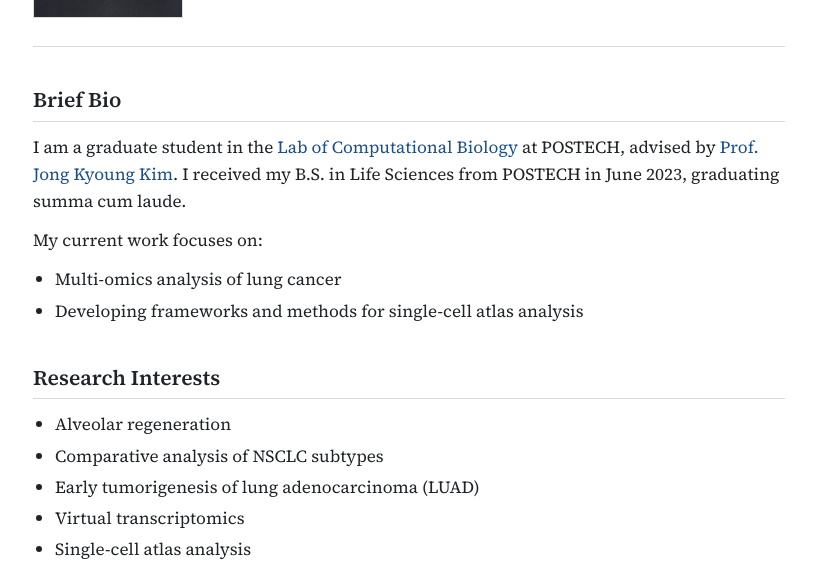
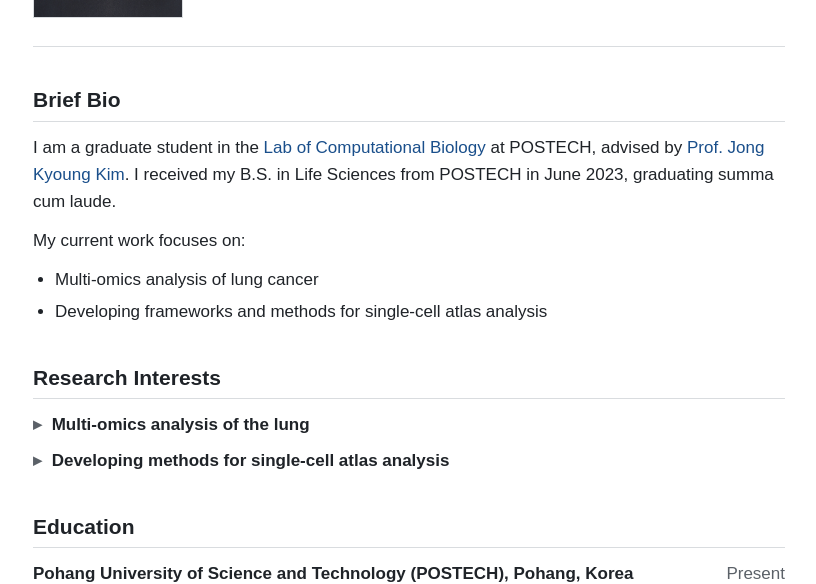
Before and after one commit to seongju-cho/seongju-cho.github.io, a plain HTML site: page index.html in a window 1280 px wide. Shown: the part 218-802 px from the top of the page, without its empty margins (231-1047 px from the left). Drawn offline with Linux system fonts and the light colour scheme.

Commit message:
Research Interests toggles; Arial font

```diff
--- a/index.html
+++ b/index.html
@@ -5,9 +5,6 @@
 <meta name="viewport" content="width=device-width, initial-scale=1">
 <title>Seongju Cho</title>
 <meta name="description" content="Seongju Cho, graduate student in the Lab of Computational Biology at POSTECH.">
-<link rel="preconnect" href="https://fonts.googleapis.com">
-<link rel="preconnect" href="https://fonts.gstatic.com" crossorigin>
-<link href="https://fonts.googleapis.com/css2?family=Source+Serif+4:ital,opsz,wght@0,8..60,400;0,8..60,600;1,8..60,400&display=swap" rel="stylesheet">
 <style>
   :root {
     --ink: #1f2328;
@@ -22,7 +19,7 @@
     margin: 0;
     background: var(--bg);
     color: var(--ink);
-    font-family: "Source Serif 4", Georgia, "Times New Roman", serif;
+    font-family: Arial, Helvetica, sans-serif;
     font-size: 17px;
     line-height: 1.6;
   }
@@ -71,6 +68,16 @@
   p { margin: 0 0 12px; }
   ul { margin: 0; padding-left: 22px; }
   li { margin-bottom: 4px; }
+
+  details.topic { margin-bottom: 8px; }
+  details.topic summary { cursor: pointer; font-weight: 600; list-style: none; }
+  details.topic summary::-webkit-details-marker { display: none; }
+  details.topic summary::before {
+    content: "\25B8"; display: inline-block; width: 1.1em;
+    color: var(--muted); transition: transform 0.15s;
+  }
+  details.topic[open] summary::before { transform: rotate(90deg); }
+  details.topic ul { margin: 6px 0 4px; padding-left: 40px; }
 
   .entry { margin-bottom: 14px; }
   .entry .head { display: flex; justify-content: space-between; gap: 0 16px; flex-wrap: wrap; }
@@ -132,13 +139,21 @@
 
   <section id="research">
     <h2>Research Interests</h2>
+    <details class="topic">
+      <summary>Multi-omics analysis of the lung</summary>
       <ul>
         <li>Alveolar regeneration</li>
         <li>Comparative analysis of NSCLC subtypes</li>
         <li>Early tumorigenesis of lung adenocarcinoma (LUAD)</li>
+      </ul>
+    </details>
+    <details class="topic">
+      <summary>Developing methods for single-cell atlas analysis</summary>
+      <ul>
         <li>Virtual transcriptomics</li>
-      <li>Single-cell atlas analysis</li>
+        <li>Batch-robust signature scoring for single-cell atlases</li>
       </ul>
+    </details>
   </section>
 
   <section id="education">
```
Lines whose indentation alone changed are shown as unchanged.
